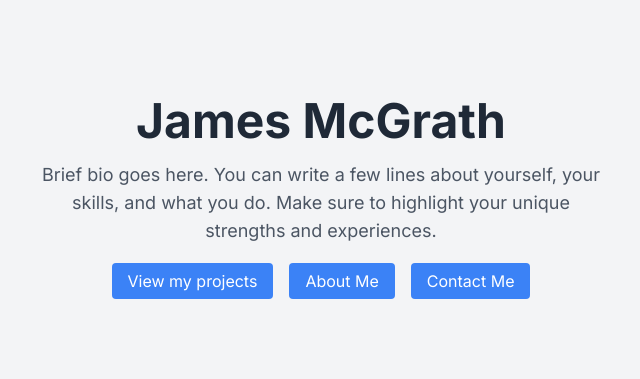
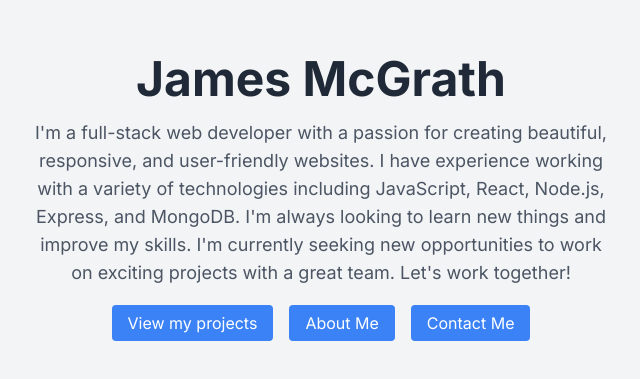
Before and after one commit to jamesfmcgrath/portfolio, a Next.js app: page / in a window 1280 px wide. Shown: the part 205-584 px from the top of the page, without its empty margins (319-959 px from the left). Built offline with nearby package versions, Linux system fonts and the light colour scheme.

Commit message:
Add some more content

```diff
--- a/src/app/page.tsx
+++ b/src/app/page.tsx
@@ -5,9 +5,14 @@ const HomePage = () => {
     <div className='flex flex-col items-center justify-center min-h-screen py-2 bg-gray-100'>
       <h1 className='text-5xl font-bold text-gray-800'>James McGrath</h1>
       <p className='mt-4 text-lg text-center text-gray-600 max-w-xl'>
-        Brief bio goes here. You can write a few lines about yourself, your
-        skills, and what you do. Make sure to highlight your unique strengths
-        and experiences.
+        <p>
+          I'm a full-stack web developer with a passion for creating beautiful,
+          responsive, and user-friendly websites. I have experience working with
+          a variety of technologies including JavaScript, React, Node.js,
+          Express, and MongoDB. I'm always looking to learn new things and
+          improve my skills. I'm currently seeking new opportunities to work on
+          exciting projects with a great team. Let's work together!
+        </p>
       </p>
       <div className='mt-6'>
         <a
```
